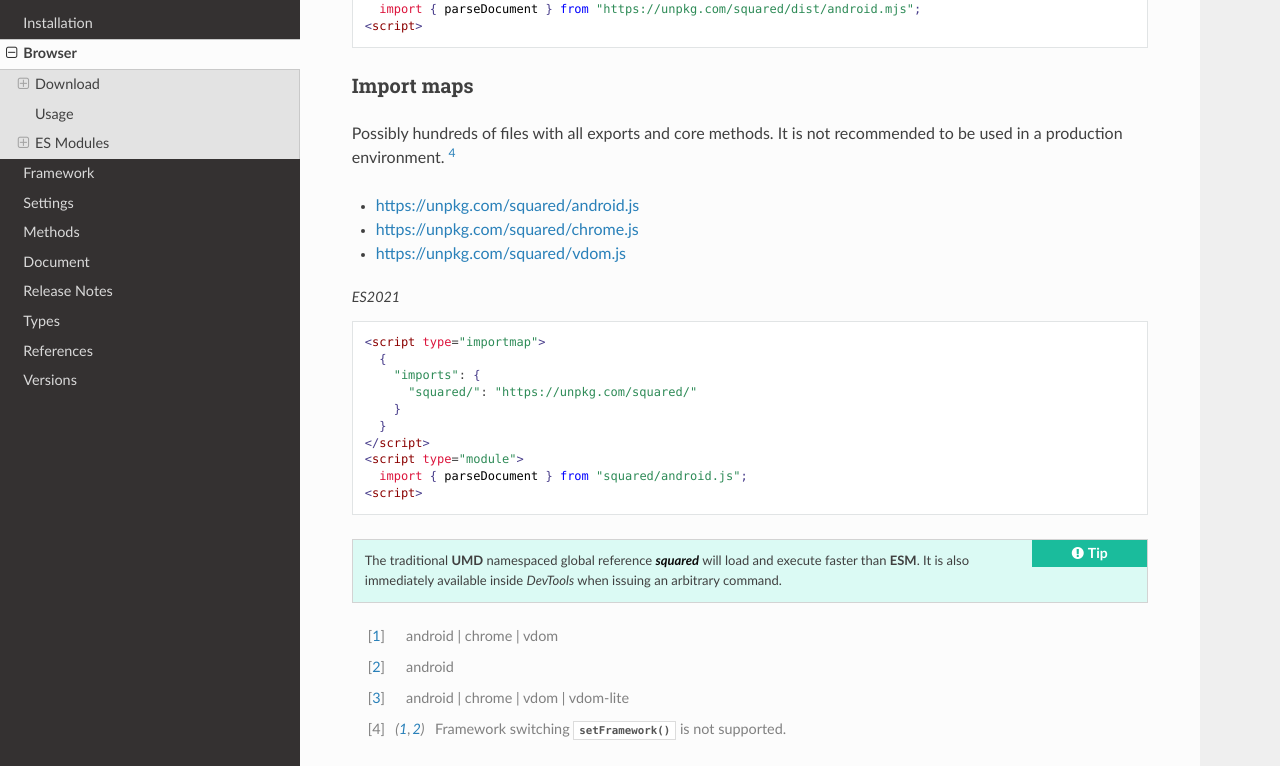
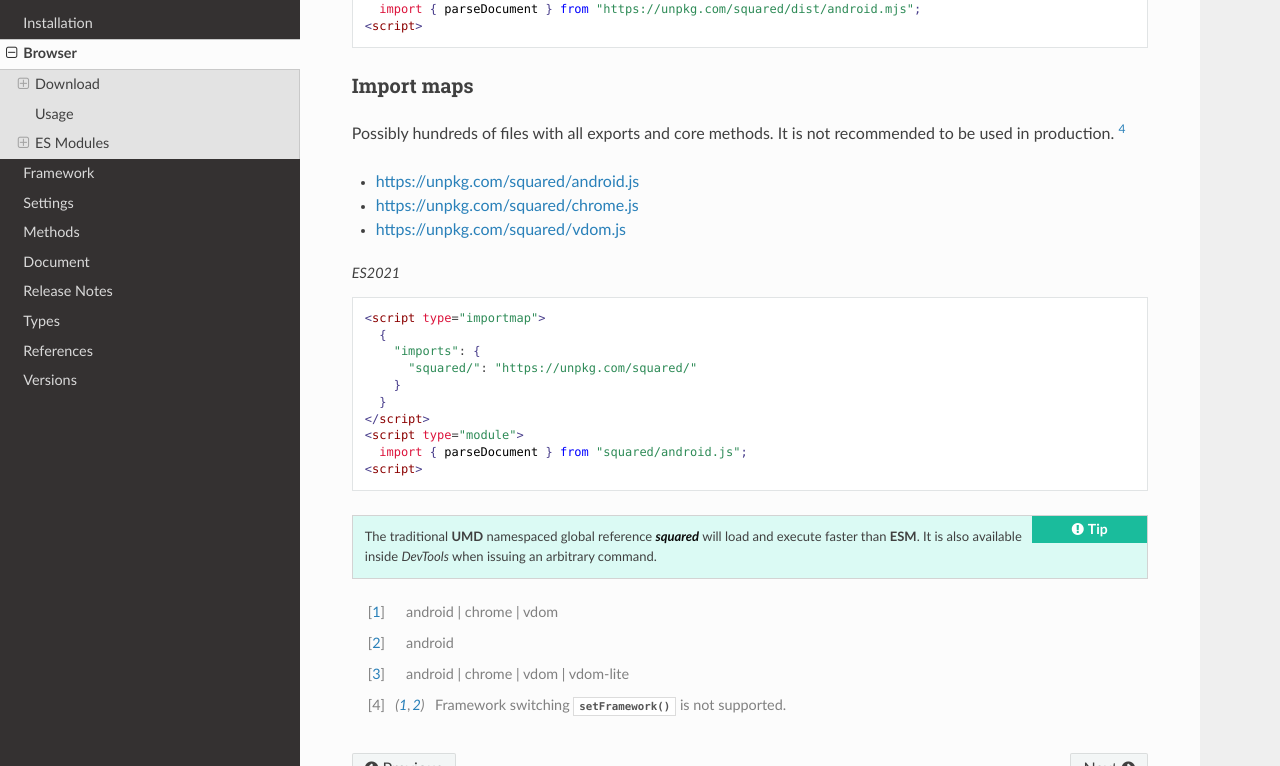
Before and after one commit to anpham6/android-docs, a Sphinx documentation site: the page built from source/browser.rst, in a window 1280 px wide and 900 px high, scrolled down 1405 px, cut to the strip 134-900 px from the top of the window. Built offline with Sphinx 7.4.7 and the Read the Docs theme 3.1.0, drawn with Linux system fonts in a browser that asks for light colours.

```diff
--- a/source/browser.rst
+++ b/source/browser.rst
@@ -73,7 +73,7 @@ A single file with no exports outside of the core methods. [#esm]_
 Import maps
 -----------
 
-Possibly hundreds of files with all exports and core methods. It is not recommended to be used in a production environment. [#esm]_
+Possibly hundreds of files with all exports and core methods. It is not recommended to be used in production. [#esm]_
 
 - https://unpkg.com/squared/android.js
 - https://unpkg.com/squared/chrome.js
@@ -93,7 +93,7 @@ Possibly hundreds of files with all exports and core methods. It is not recommen
     import { parseDocument } from "squared/android.js";
   <script>
 
-.. tip:: The traditional **UMD** namespaced global reference :target:`squared` will load and execute faster than **ESM**. It is also immediately available inside *DevTools* when issuing an arbitrary command.
+.. tip:: The traditional **UMD** namespaced global reference :target:`squared` will load and execute faster than **ESM**. It is also available inside *DevTools* when issuing an arbitrary command.
 
 .. [#] android | chrome | vdom
 .. [#] android
```
Also changed, not shown: source/installation.rst (+10 -10 lines).
